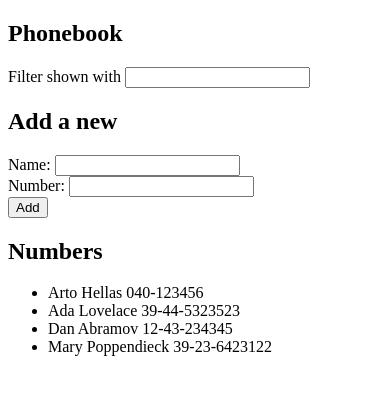
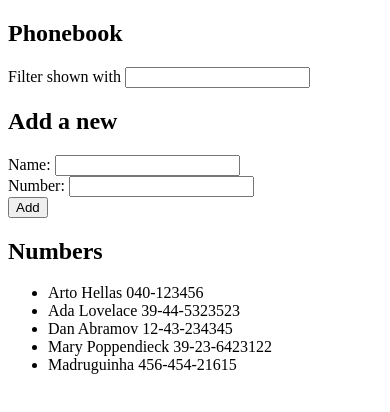
Before and after one commit to Gersoncs107/courseinfo, a React (Create React App) app: page / in a window 390 px wide. Shown: the top 412 px of the page. Built offline with nearby package versions, Linux system fonts and the light colour scheme; data requests are answered from the project's data file.

Commit message:
phonebook

```diff
--- a/db.json
+++ b/db.json
@@ -19,6 +19,11 @@
       "name": "Mary Poppendieck",
       "number": "39-23-6423122",
       "id": 4
+    },
+    {
+      "id": 5,
+      "name": "Madruguinha",
+      "number": "456-454-21615"
     }
   ]
 }
--- a/src/App.js
+++ b/src/App.js
@@ -55,7 +55,11 @@ const App = () => {
       id: persons.length + 1
     };
 
-    setPersons(persons.concat(contactObject));
+    axios.post('http://localhost:3001/persons', contactObject)
+    .then((response) => {
+      setPersons(persons.concat(response.data))
+    })
+
     resetContact()
     console.log(newName, newNumber);
   };
```
